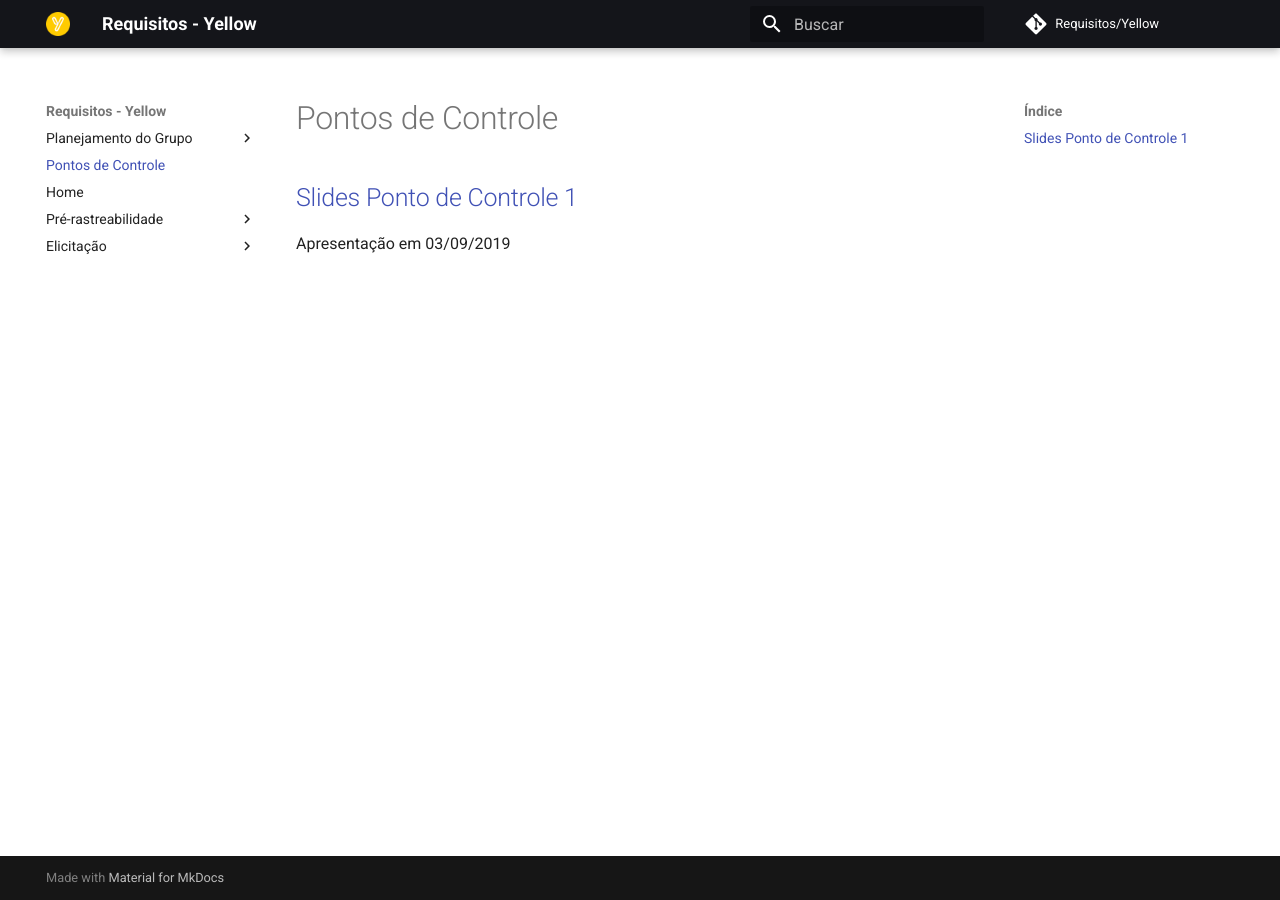
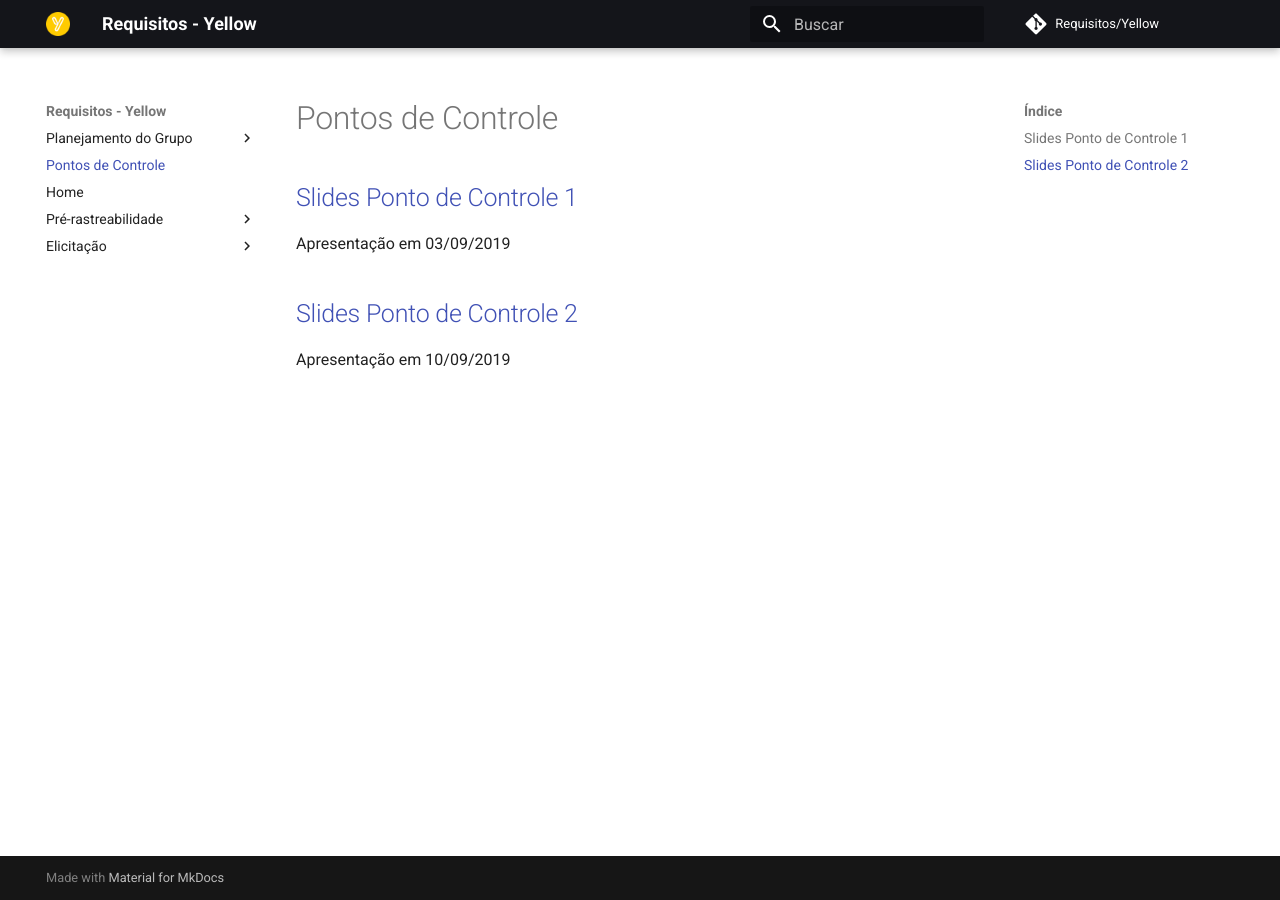
Before and after one commit to me42th/2019.2-Yellow, an MkDocs documentation site: the page built from docs/pontos_de_controle/pontos_de_controle.md, in a window 1280 px wide. Built offline with MkDocs 1.6.1 and Material for MkDocs 9.7.7, drawn with Linux system fonts in a browser that asks for light colours; comment, search, counter and statistics services are not loaded.

Commit message:
Adicionando slides do PC2

```diff
--- a/docs/pontos_de_controle/pontos_de_controle.md
+++ b/docs/pontos_de_controle/pontos_de_controle.md
@@ -1,3 +1,6 @@
 # Pontos de Controle
 ## <a href="https://docs.google.com/presentation/d/1oNHUYdXRauYgEFavoPJm77NICfIlUv2_4ApmGyNvvfw/edit?usp=sharing" target="_blank">Slides Ponto de Controle 1</a>
 Apresentação em 03/09/2019
+<br>
+## <a href="https://docs.google.com/presentation/d/1FdJ6GAJ9IPD8uKLmr0QPSY86um9N4aNFZ6seW8bC-Eg/edit?usp=sharing" target="_blank"> Slides Ponto de Controle 2</a>
+Apresentação em 10/09/2019
```
Also changed, not shown: 1 other file.
